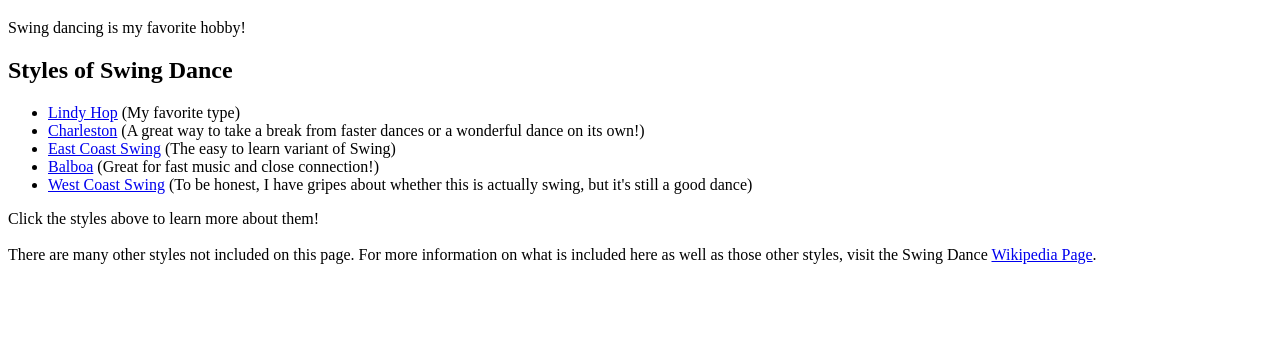
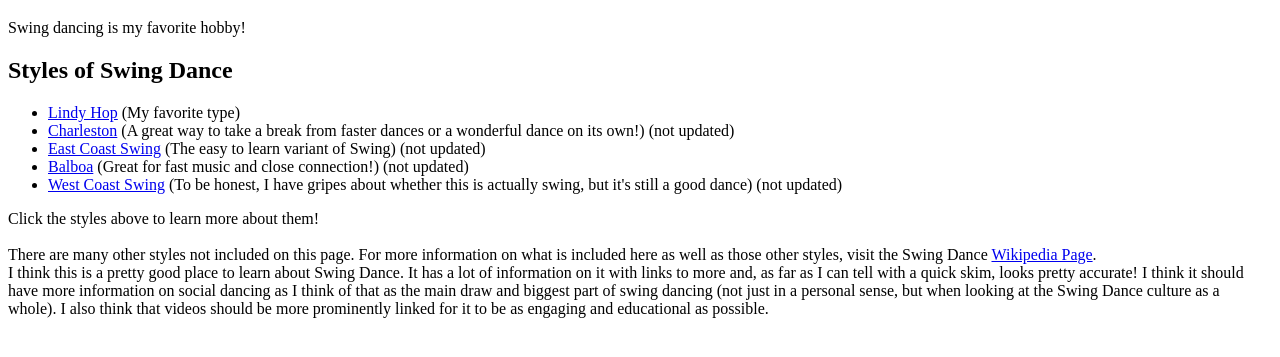
Before and after one commit to DillonBArevalo/DillonBArevalo.github.io, a plain HTML site: page index.html in a window 1280 px wide. Shown: the part 61-418 px from the top of the page. Drawn offline with Linux system fonts and the light colour scheme.

Commit message:
Add message about wikipedia and note which pages arent fully updated

```diff
--- a/index.html
+++ b/index.html
@@ -12,15 +12,17 @@
   <h2>Styles of Swing Dance</h2>
     <ul>
       <li><a href="lindyhop.html">Lindy Hop</a> (My favorite type)</li>
-      <li><a href="charleston.html">Charleston</a> (A great way to take a break from faster dances or a wonderful dance on its own!)</li>
-      <li><a href="east_coast.html">East Coast Swing</a> (The easy to learn variant of Swing)</li>
-      <li><a href="balboa.html">Balboa</a> (Great for fast music and close connection!)</li>
-      <li><a href="west_coast.html">West Coast Swing</a> (To be honest, I have gripes about whether this is actually swing, but it's still a good dance)</li>
+      <li><a href="charleston.html">Charleston</a> (A great way to take a break from faster dances or a wonderful dance on its own!) (not updated)</li>
+      <li><a href="east_coast.html">East Coast Swing</a> (The easy to learn variant of Swing) (not updated)</li>
+      <li><a href="balboa.html">Balboa</a> (Great for fast music and close connection!) (not updated)</li>
+      <li><a href="west_coast.html">West Coast Swing</a> (To be honest, I have gripes about whether this is actually swing, but it's still a good dance) (not updated)</li>
     </ul>
   <p>Click the styles above to learn more about them!
   <br>
   <br>
   There are many other styles not included on this page. For more information on what is included here as well as those other styles, visit the Swing Dance <a href="https://en.wikipedia.org/wiki/Swing_(dance)">Wikipedia Page</a>.
+  <br>
+  I think this is a pretty good place to learn about Swing Dance. It has a lot of information on it with links to more and, as far as I can tell with a quick skim, looks pretty accurate! I think it should have more information on social dancing as I think of that as the main draw and biggest part of swing dancing (not just in a personal sense, but when looking at the Swing Dance culture as a whole). I also think that videos should be more prominently linked for it to be as engaging and educational as possible.
   </p>
 
 </body>
```
